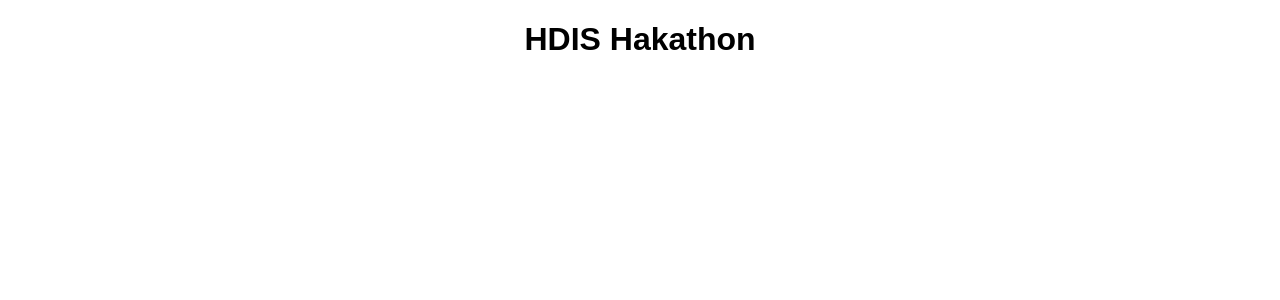
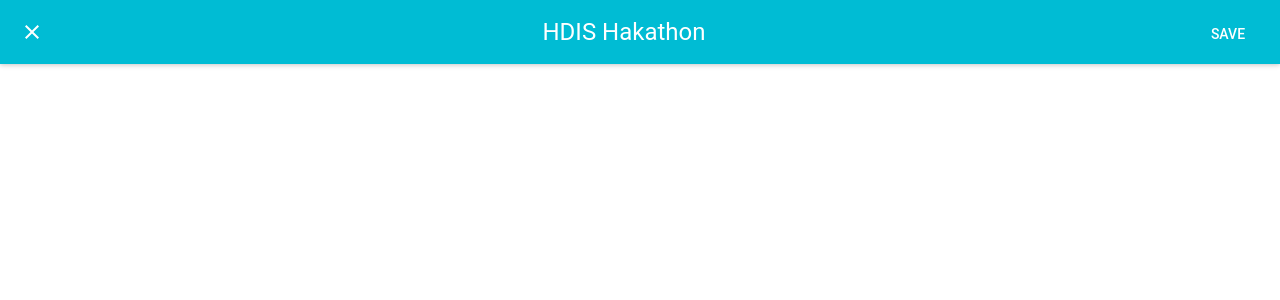
Before and after one commit to davidvoler/hdis_web, a React (Create React App) app: page / in a window 1280 px wide. Shown: the top 300 px of the page. Built offline with nearby package versions, Linux system fonts and the light colour scheme.

Commit message:
initial app with bar

```diff
--- a/src/App.js
+++ b/src/App.js
@@ -2,13 +2,13 @@ import React, { Component } from 'react';
 import ReactDOM from 'react-dom';
 import MuiThemeProvider from 'material-ui/styles/MuiThemeProvider';
 import './App.css';
-
+import AppBarExampleIconButton from './components/layout/bar'
 class App extends Component {
   render() {
     return (
       <MuiThemeProvider>
       <div className="App">
-        <h1>HDIS Hakathon</h1>
+        <AppBarExampleIconButton />
       </div>
       </MuiThemeProvider>
     );
--- /dev/null
+++ b/src/components/layout/bar.js
@@ -0,0 +1,30 @@
+import React from 'react';
+import AppBar from 'material-ui/AppBar';
+import IconButton from 'material-ui/IconButton';
+import NavigationClose from 'material-ui/svg-icons/navigation/close';
+import FlatButton from 'material-ui/FlatButton';
+
+function handleClick() {
+  alert('onClick triggered on the title component');
+}
+
+const styles = {
+  title: {
+    cursor: 'pointer',
+  },
+};
+
+/**
+ * This example uses an [IconButton](/#/components/icon-button) on the left, has a clickable `title`
+ * through the `onClick` property, and a [FlatButton](/#/components/flat-button) on the right.
+ */
+const AppBarExampleIconButton = () => (
+  <AppBar
+    title={<span style={styles.title}>HDIS Hakathon</span>}
+    onTitleClick={handleClick}
+    iconElementLeft={<IconButton><NavigationClose /></IconButton>}
+    iconElementRight={<FlatButton label="Save" />}
+  />
+);
+
+export default AppBarExampleIconButton;
```
